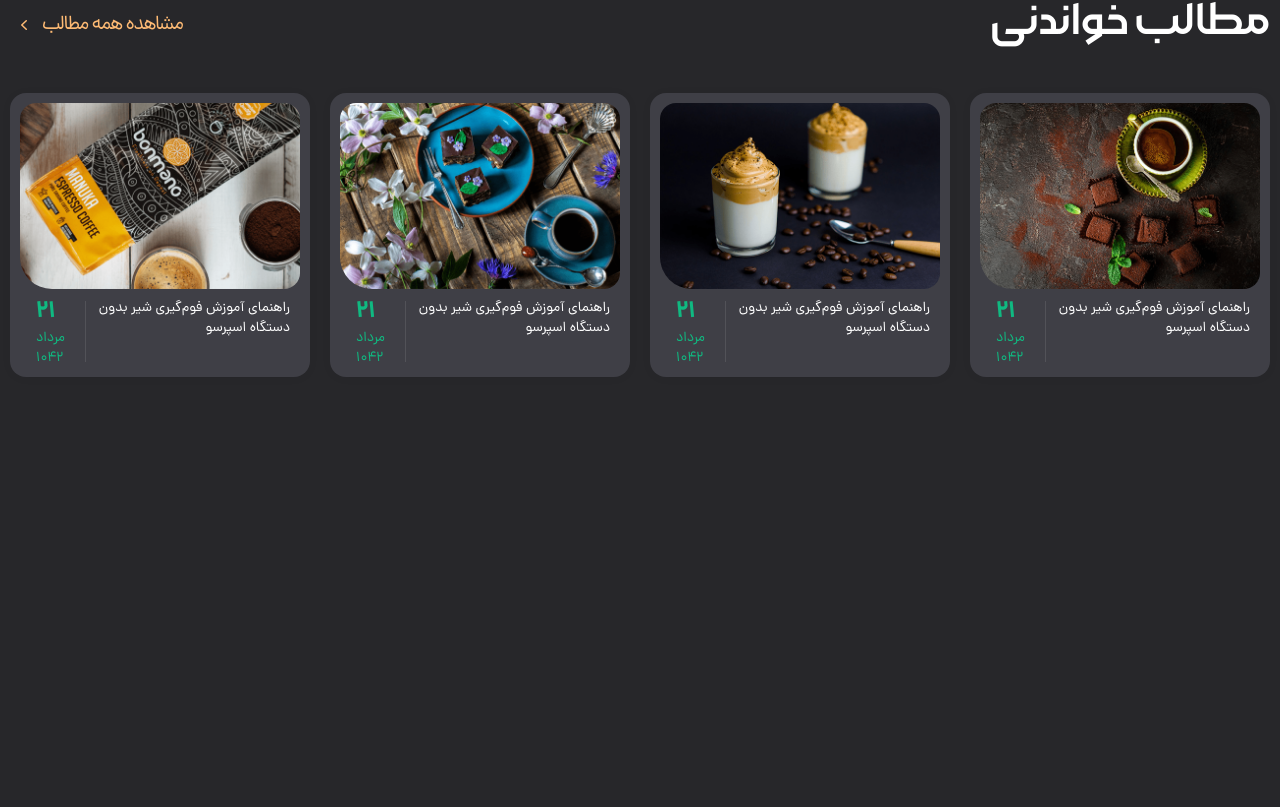
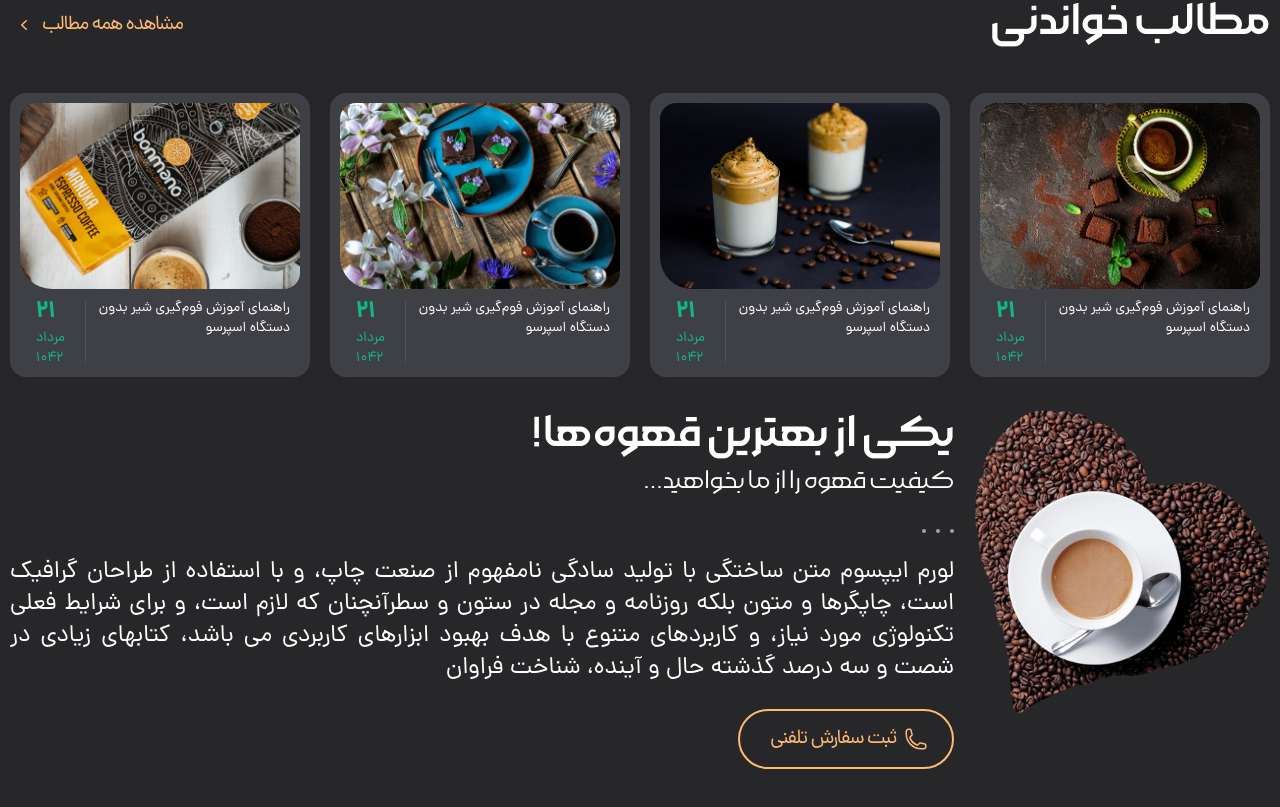
Before and after one commit to ramin-kp/coffee-shop, a React (Vite) app: page / in a window 1280 px wide. Shown: the part 3799-4606 px from the top of the page. Before the commit the page ends 4208 px from the top, so only its background shows below. Built offline with nearby package versions, Linux system fonts and the light colour scheme.

Commit message:
feat: add contentUs component and styling and responsive

```diff
--- a/index.html
+++ b/index.html
@@ -343,7 +343,7 @@
         xmlns="http://www.w3.org/2000/svg"
         viewBox="0 0 20 20"
         fill="currentColor"
-        class="w-5 h-5"
+
         id="arrow-left-mini"
       >
         <path
@@ -352,6 +352,20 @@
           clip-rule="evenodd"
         />
       </symbol>
+      <symbol
+        xmlns="http://www.w3.org/2000/svg"
+        fill="none"
+        viewBox="0 0 24 24"
+        stroke-width="1.5"
+        stroke="currentColor"
+       id="phone"
+      >
+        <path
+          stroke-linecap="round"
+          stroke-linejoin="round"
+          d="M2.25 6.75c0 8.284 6.716 15 15 15h2.25a2.25 2.25 0 002.25-2.25v-1.372c0-.516-.351-.966-.852-1.091l-4.423-1.106c-.44-.11-.902.055-1.173.417l-.97 1.293c-.282.376-.769.542-1.21.38a12.035 12.035 0 01-7.143-7.143c-.162-.441.004-.928.38-1.21l1.293-.97c.363-.271.527-.734.417-1.173L6.963 3.102a1.125 1.125 0 00-1.091-.852H4.5A2.25 2.25 0 002.25 4.5v2.25z"
+        />
+      </symbol>
     </svg>
 
     <div id="root"></div>
--- /dev/null
+++ b/src/Components/ContentUs/ContentUs.jsx
@@ -0,0 +1,48 @@
+import React from "react";
+import { Link } from "react-router-dom";
+
+export default function ContentUs() {
+  return (
+    <section>
+      <div className="container">
+        <div className="flex flex-col lg:flex-row items-center lg:items-start gap-x-5 mb-16 md:mb-28 text-zinc-700 dark:text-white">
+          <img
+            src="/images/contact.png"
+            className="w-50 xs:w-64 md:w-[296px]"
+            alt="contactUs"
+          />
+          <div className="">
+            <div>
+              <h1 className="font-MorabbaMedium text-2xl md:text-5xl">
+                یکی از بهترین قهوه‌ها!
+              </h1>
+              <span className="mt-0.5 md:mt-1.5 font-MorabbaLight text-lg md:text-3xl/[48px]">
+                کیفیت قهوه را از ما بخواهید...
+              </span>
+            </div>
+            <div className="flex gap-2.5 my-6">
+              <div className="inline-block bg-zinc-700 dark:bg-gray-400 w-1 h-1 rounded-full"></div>
+              <div className="inline-block bg-zinc-700 dark:bg-gray-400 w-1 h-1 rounded-full"></div>
+              <div className="inline-block bg-zinc-700 dark:bg-gray-400 w-1 h-1 rounded-full"></div>
+            </div>
+            <div>
+              <p className="text-lg md:text-2xl text-justify">
+                لورم ایپسوم متن ساختگی با تولید سادگی نامفهوم از صنعت چاپ، و با
+                استفاده از طراحان گرافیک است، چاپگرها و متون بلکه روزنامه و مجله
+                در ستون و سطرآنچنان که لازم است، و برای شرایط فعلی تکنولوژی مورد
+                نیاز، و کاربردهای متنوع با هدف بهبود ابزارهای کاربردی می باشد،
+                کتابهای زیادی در شصت و سه درصد گذشته حال و آینده، شناخت فراوان
+              </p>
+              <Link className="inline-flex gap-x-2 items-center w-[180px] md:w-[216px] h-[50px] md:h-[60px] px-6 mt-5 md:mt-6 text-base md:text-xl text-orange-300 tracking-tightest border md:border-2 border-orange-300 rounded-full ">
+                <svg className="w-5 md:w-6 h-5 md:h-6 ">
+                  <use href="#phone"></use>
+                </svg>
+                ثبت سفارش تلفنی
+              </Link>
+            </div>
+          </div>
+        </div>
+      </div>
+    </section>
+  );
+}
--- a/src/Components/LastBlogs/LastBlogs.jsx
+++ b/src/Components/LastBlogs/LastBlogs.jsx
@@ -13,10 +13,10 @@ export default function LastBlogs() {
           id="#chevron-left-mini"
         />
         <div className="grid gap-5 grid-cols-1 sm:grid-cols-3 lg:grid-cols-4 mb-8 md:mb[112px]  rounded-2xl">
-        <div className="flex gap-2.5 sm:block p-2.5 md:pb-2 bg-white dark:bg-zinc-700 shadow-normal group rounded-2xl">
+          <div className="flex gap-2.5 sm:block p-2.5 md:pb-2 bg-white dark:bg-zinc-700 shadow-normal group rounded-2xl">
             <div className="relative shrink-0 w-[130px] sm:w-auto h-[130px] sm:h-auto overflow-hidden rounded-2xl rounded-bl-4xl">
               <img
-                src="./images/blogs/blog-3.png"
+                src="/images/blogs/blog-3.png"
                 className="h-full sm:h-auto object-cover"
                 alt="blogs"
               />
@@ -34,7 +34,9 @@ export default function LastBlogs() {
               <div className="hidden sm:flex gap-5 pt-3">
                 <div className="hidden xl:block w-px h-[61px] bg-gray-200 dark:bg-white/10"></div>
                 <div className="flex flex-col ml-3 xl:ml-4 -mt-1 text-sm text-teal-600 dark:text-emerald-500 text-left">
-                  <span className="font-DanaBold text-base xl:text-2xl">21</span>
+                  <span className="font-DanaBold text-base xl:text-2xl">
+                    21
+                  </span>
                   <span>مرداد</span>
                   <span>1042</span>
                 </div>
@@ -55,7 +57,7 @@ export default function LastBlogs() {
           <div className="flex gap-2.5 sm:block p-2.5 md:pb-2 bg-white dark:bg-zinc-700 shadow-normal group rounded-2xl">
             <div className="relative shrink-0 w-[130px] sm:w-auto h-[130px] sm:h-auto overflow-hidden rounded-2xl rounded-bl-4xl">
               <img
-                src="./images/blogs/blog-4.png"
+                src="/images/blogs/blog-4.png"
                 className="h-full sm:h-auto object-cover"
                 alt="blogs"
               />
@@ -73,7 +75,9 @@ export default function LastBlogs() {
               <div className="hidden sm:flex gap-5 pt-3">
                 <div className="hidden xl:block w-px h-[61px] bg-gray-200 dark:bg-white/10"></div>
                 <div className="flex flex-col ml-3 xl:ml-4 -mt-1 text-sm text-teal-600 dark:text-emerald-500 text-left">
-                  <span className="font-DanaBold text-base xl:text-2xl">21</span>
+                  <span className="font-DanaBold text-base xl:text-2xl">
+                    21
+                  </span>
                   <span>مرداد</span>
                   <span>1042</span>
                 </div>
@@ -94,7 +98,7 @@ export default function LastBlogs() {
           <div className="flex gap-2.5 sm:block p-2.5 md:pb-2 bg-white dark:bg-zinc-700 shadow-normal group rounded-2xl">
             <div className="relative shrink-0 w-[130px] sm:w-auto h-[130px] sm:h-auto overflow-hidden rounded-2xl rounded-bl-4xl">
               <img
-                src="./images/blogs/blog-1.png"
+                src="/images/blogs/blog-1.png"
                 className="h-full sm:h-auto object-cover"
                 alt="blogs"
               />
@@ -112,7 +116,9 @@ export default function LastBlogs() {
               <div className="hidden sm:flex gap-5 pt-3">
                 <div className="hidden xl:block w-px h-[61px] bg-gray-200 dark:bg-white/10"></div>
                 <div className="flex flex-col ml-3 xl:ml-4 -mt-1 text-sm text-teal-600 dark:text-emerald-500 text-left">
-                  <span className="font-DanaBold text-base xl:text-2xl">21</span>
+                  <span className="font-DanaBold text-base xl:text-2xl">
+                    21
+                  </span>
                   <span>مرداد</span>
                   <span>1042</span>
                 </div>
@@ -133,7 +139,7 @@ export default function LastBlogs() {
           <div className="flex gap-2.5 sm:block p-2.5 md:pb-2 bg-white dark:bg-zinc-700 shadow-normal group rounded-2xl">
             <div className="relative shrink-0 w-[130px] sm:w-auto h-[130px] sm:h-auto overflow-hidden rounded-2xl rounded-bl-4xl">
               <img
-                src="./images/blogs/blog-2.png"
+                src="/images/blogs/blog-2.png"
                 className="h-full sm:h-auto object-cover"
                 alt="blogs"
               />
@@ -151,7 +157,9 @@ export default function LastBlogs() {
               <div className="hidden sm:flex gap-5 pt-3">
                 <div className="hidden xl:block w-px h-[61px] bg-gray-200 dark:bg-white/10"></div>
                 <div className="flex flex-col ml-3 xl:ml-4 -mt-1 text-sm text-teal-600 dark:text-emerald-500 text-left">
-                  <span className="font-DanaBold text-base xl:text-2xl">21</span>
+                  <span className="font-DanaBold text-base xl:text-2xl">
+                    21
+                  </span>
                   <span>مرداد</span>
                   <span>1042</span>
                 </div>
@@ -169,7 +177,6 @@ export default function LastBlogs() {
               </div>
             </div>
           </div>
-
         </div>
       </div>
     </section>
--- a/src/Components/Main/Main.jsx
+++ b/src/Components/Main/Main.jsx
@@ -5,6 +5,7 @@ import ProductCategory from "../ProductCategory/ProductCategory";
 import BestSellingProducts from "../BestSellingProducts/BestSellingProducts";
 import CoffeeClub from "../CoffeeClub/CoffeeClub";
 import LastBlogs from "../LastBlogs/LastBlogs";
+import ContentUs from "../ContentUs/ContentUs";
 
 export default function Main() {
   return (
@@ -503,6 +504,7 @@ export default function Main() {
       <BestSellingProducts />
       <CoffeeClub />
       <LastBlogs />
+      <ContentUs />
     </main>
   );
 }
```
